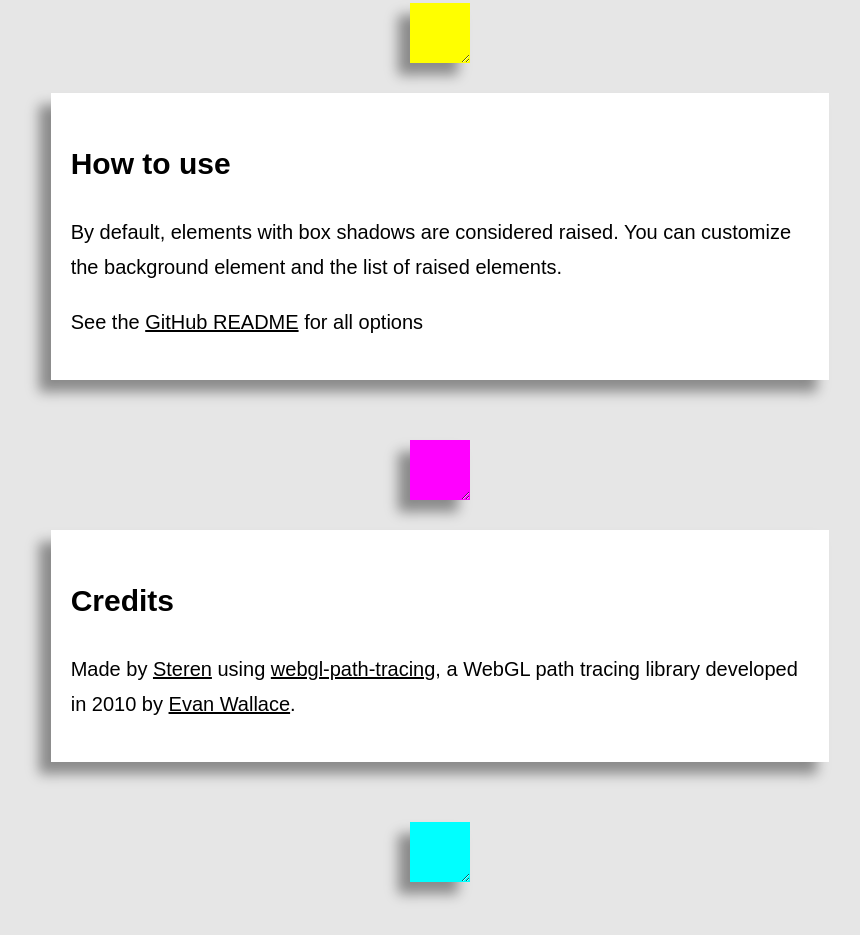
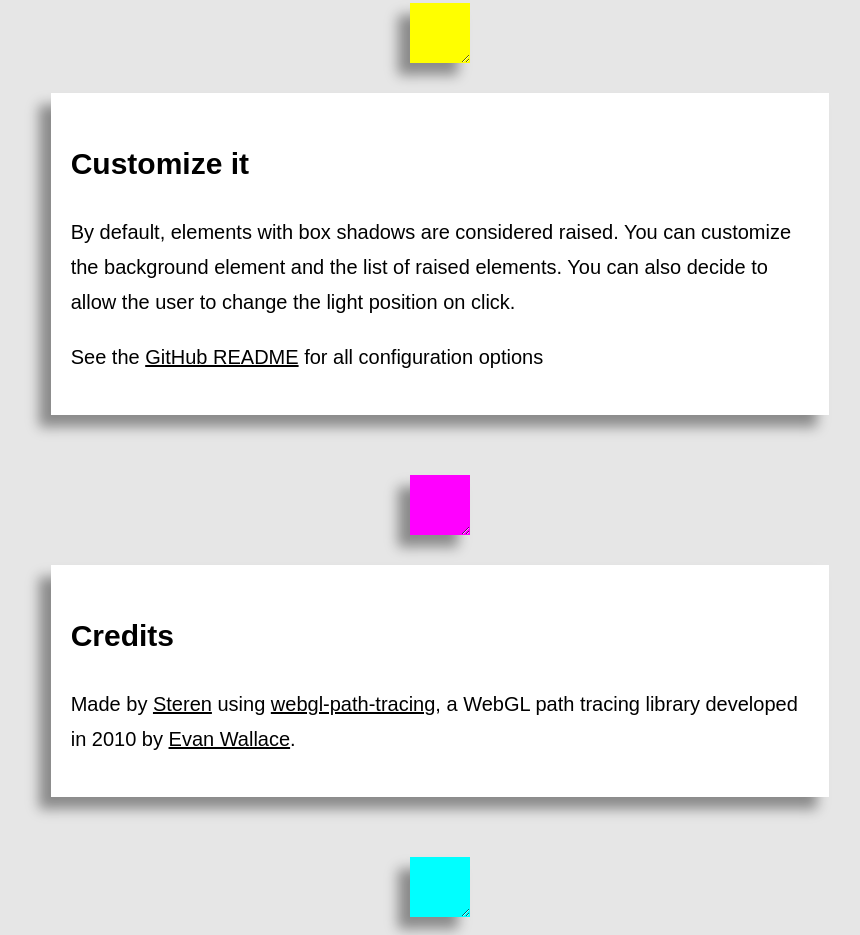
Before and after one commit to steren/rtx-on, a website: page index.html in a window 1280 px wide. Shown: the part 1828-2763 px from the top of the page, without its empty margins (200-1060 px from the left). Drawn offline with Linux system fonts and the light colour scheme.

Commit message:
minor text

```diff
--- a/index.html
+++ b/index.html
@@ -99,7 +99,6 @@
 </head>
 
 <body>
-
   <p id="github"><a href="https://github.com/steren/rtx-on">GitHub</a></p>
 
   <header>
@@ -109,12 +108,10 @@
   </header>
 
   <main>
-
     <div class="cube" style="background-color: red;"></div>
 
     <section>
       <h2>Try it</h2>
-
       <ul>
         <li>Toggle the "RTX ON" button at the bottom of this page to disable/enable the effect.</li>
         <li>Resize your browser window.</li>
@@ -122,7 +119,6 @@
         <li>Switch to light / dark mode.</li>
         <li>Open DevTools and inspect this page.</li>
         <li>Check it on <a href="/examples/example.com">example.com</a> or <a href="/examples/steren.fr.html">steren.fr</a>.</li>
-        <!-- <li>Click the header to change its color, and see how it affects light.</li> -->
       </ul>
     </section>
 
@@ -130,7 +126,6 @@
 
     <section>
       <h2>Use it</h2>
-
       <p>Add to your webpage:
         <pre><code>
 &lt;script type="importmap">
@@ -150,7 +145,6 @@ window.onload = function() {
 }
 &lt;/script></code></pre>
     </p>
-
     <p>or install using npm:</p>
     <pre><code>npm install rtx-on</code></pre>
     </section>
@@ -158,42 +152,22 @@ window.onload = function() {
     <div class="cube" style="background-color: yellow;"></div>
 
     <section>
-      <h2>How to use</h2>
-
-      <p>By default, elements with box shadows are considered raised. You can customize the background element and the list of raised elements.</p>
-      <p>See the <a href="https://github.com/steren/rtx-on?tab=readme-ov-file#api-reference">GitHub README</a> for all options</p>
+      <h2>Customize it</h2>
+      <p>By default, elements with box shadows are considered raised. You can customize the background element and the list of raised elements. You can also decide to allow the user to change the light position on click.</p>
+      <p>See the <a href="https://github.com/steren/rtx-on?tab=readme-ov-file#api-reference">GitHub README</a> for all configuration options</p>
     </section>
 
     <div class="cube" style="background-color: fuchsia;"></div>
 
     <section>
       <h2>Credits</h2>
-
       <p>Made by <a href="https://steren.fr">Steren</a> using <a href="https://webgl-path-tracing.steren.fr/">webgl-path-tracing</a>, a WebGL path tracing library developed in 2010 by <a href="https://madebyevan.com/">Evan Wallace</a>.</p>
-
     </section>
 
     <div class="cube" style="background-color: aqua;"></div>
 
   </main>
 
-  <!-- <script>
-    // random color when clicking header
-    const element = document.querySelector("header");
-
-    function randomColor() {
-      var r = Math.floor(Math.random() * 256);
-      var g = Math.floor(Math.random() * 256);
-      var b = Math.floor(Math.random() * 256);
-      return "rgb(" + r + "," + g + "," + b + ")";
-    }
-
-    element.addEventListener("click", function() {
-      this.style.backgroundColor = randomColor();
-    });
-
-  </script> -->
-
 </body>
 
 </html>
```
